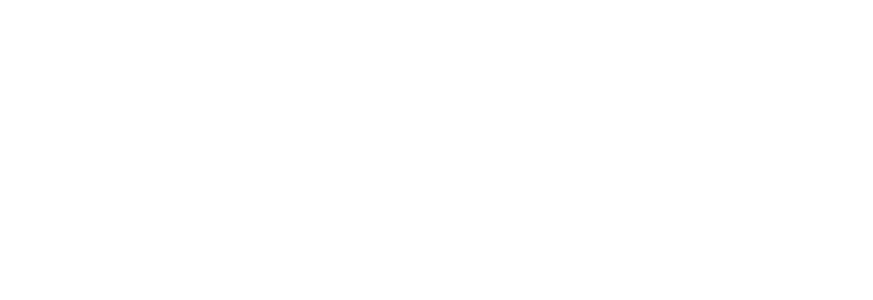
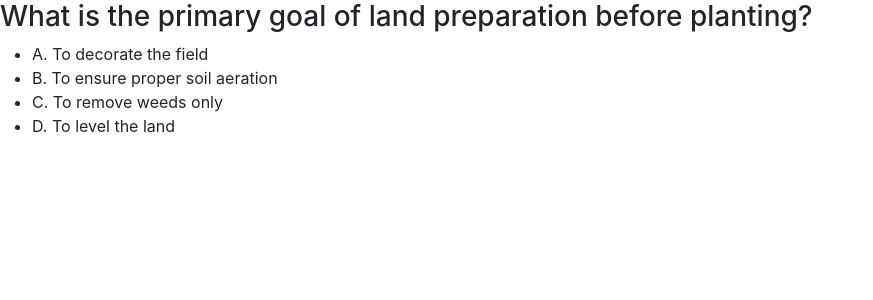
Before and after one commit to Sujit4710/SynHack, a React (Create React App) app: page /quizz in a window 1280 px wide. Before the commit this address had no page. Shown: the top 300 px of the page, without its empty margins (0-873 px from the left). Built offline with nearby package versions, Linux system fonts and the light colour scheme.

Commit message:
Quizz layout

```diff
--- a/src/App.js
+++ b/src/App.js
@@ -2,6 +2,7 @@
 import { BrowserRouter as Router, Route, Routes } from 'react-router-dom';
 import Login from './pages/login'
 import Stage from "./component/Stage";
+import Quizz from './pages/quzi';
 
 function App() {
   return (
@@ -13,6 +14,7 @@
         <Route path="/register" element={<Register/>} />
         <Route path="/login" element={<Login/>} />
         <Route path="/stage" element={<Stage/>} />
+        <Route path="/quizz" element={<Quizz/>}/>
       </Routes>
     </Router>
     </>
--- /dev/null
+++ b/src/component/desque.js
@@ -0,0 +1,19 @@
+import React from 'react';
+
+const Question = ({ question, options, handleAnswer }) => {
+    console.log("hi",options);
+  return (
+    <div>
+      <h3>{question}</h3>
+      <ul>
+        {options.map((option, index) => (
+          <li key={index} onClick={() => handleAnswer(option)}>
+            {option}
+          </li>
+        ))}
+      </ul>
+    </div>
+  );
+};
+
+export default Question;
--- /dev/null
+++ b/src/pages/quzi.js
@@ -0,0 +1,39 @@
+import que from '../Question/Stage1.json'
+import Question from '../component/desque';
+import React, { useState } from 'react';
+
+export default function Quizz() {
+    const [currentQuestion, setCurrentQuestion] = useState(0);
+    const [score, setScore] = useState(0);
+
+    const handleAnswer = (selectedOption) => {
+        const correctOption = que[currentQuestion].correct_answer;
+
+        if (selectedOption === correctOption) {
+            setScore(score + 1);
+        }
+
+        // Move to the next question
+        setCurrentQuestion(currentQuestion + 1);
+    };
+
+    if (currentQuestion >= que.length) {
+        return (
+            <div>
+                <h2>Quiz completed!</h2>
+                <p>Your score: {score}</p>
+            </div>
+        );
+    }
+
+    return (
+
+        <Question
+        question={que[currentQuestion].question}
+        options={que[currentQuestion].options}
+        correctOption={que[currentQuestion].correct_answer}
+        handleAnswer={handleAnswer}
+  />
+
+    );
+}
```
